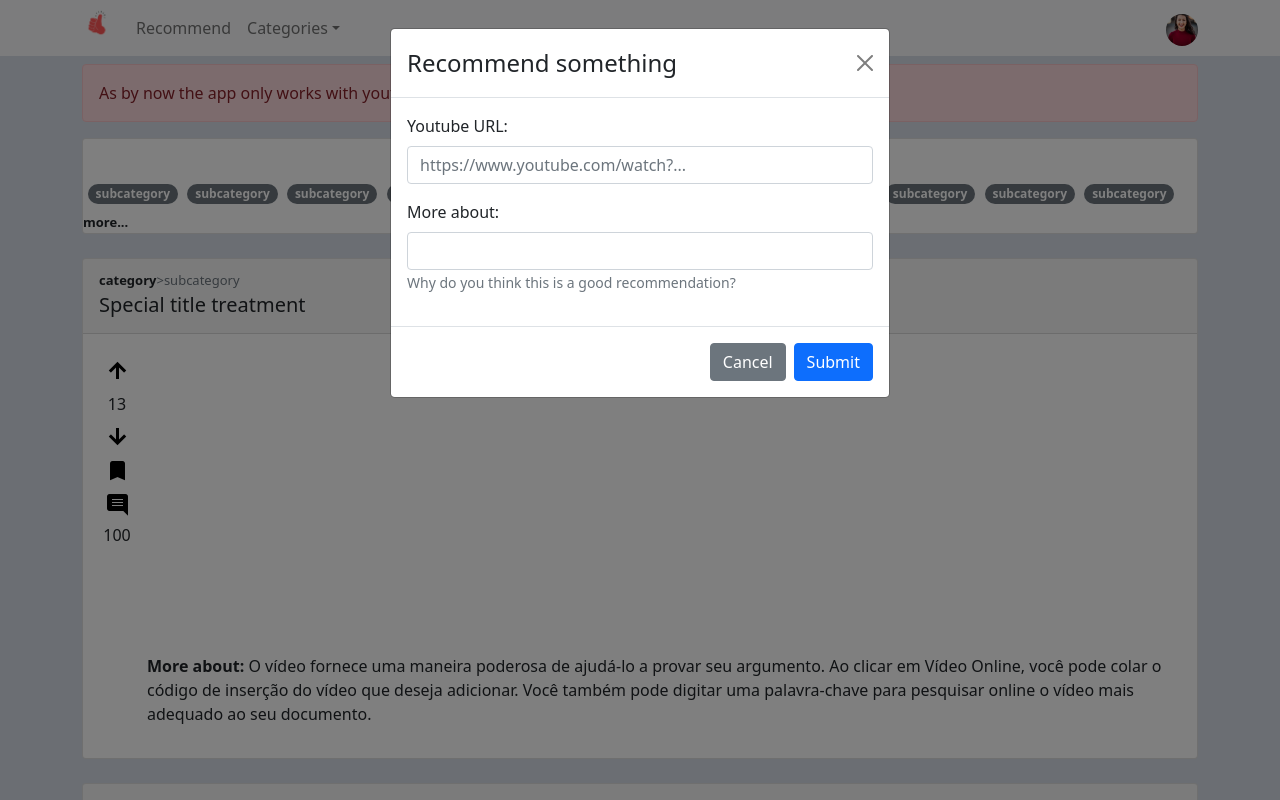
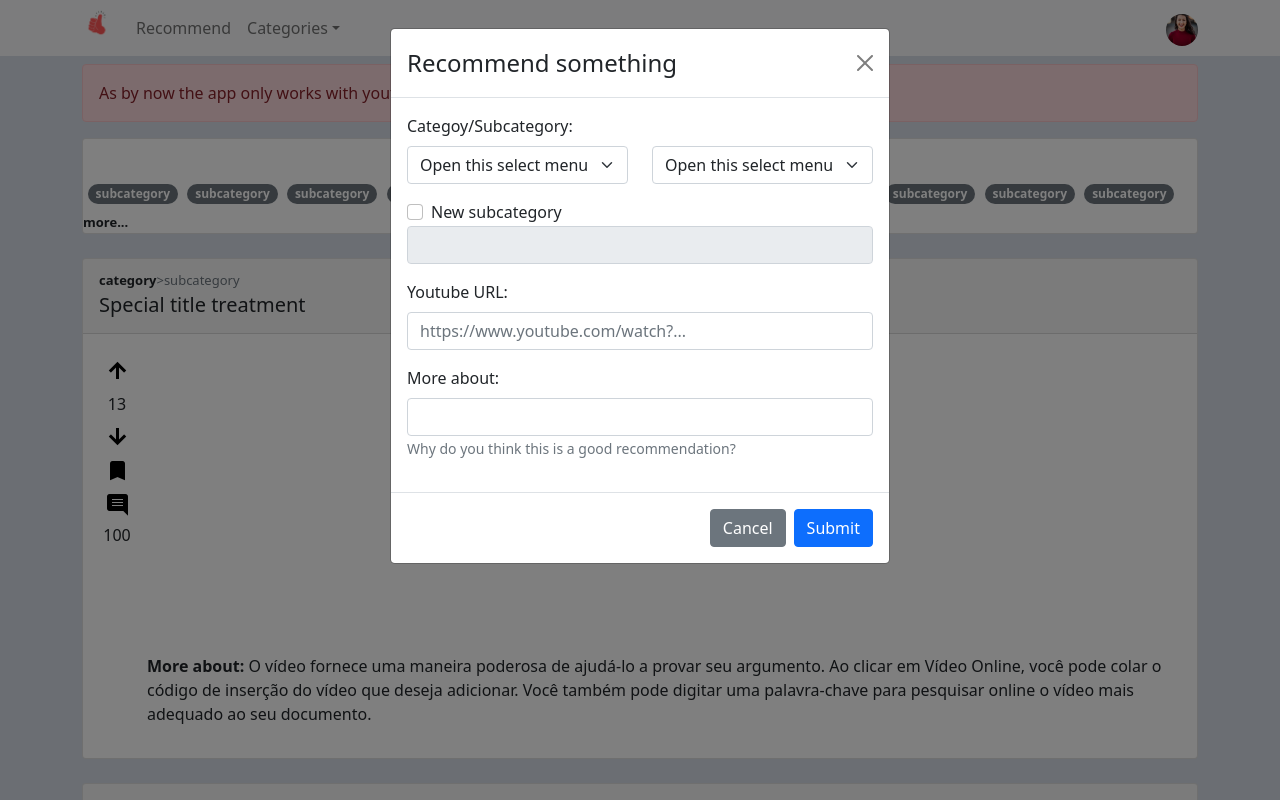
Before and after one commit to guilfer-dev/cs50-final-project, a React (Vite) app in the folder frontend/: page / in a window 1280 px wide. Both pictures are taken after a click on the button "Recommend". Shown: the top 800 px of the page. Built offline with nearby package versions, Linux system fonts and the light colour scheme; no server answers.

Commit message:
feature/new-recommendation/category-option

```diff
--- a/frontend/src/components/RecomendModal/index.jsx
+++ b/frontend/src/components/RecomendModal/index.jsx
@@ -1,4 +1,4 @@
-import { Button, Modal, Form } from 'react-bootstrap';
+import { Button, Modal, Form, Row, Col } from 'react-bootstrap';
 
 export default function AskModal({ show, handleClose }) {
     return (
@@ -12,6 +12,36 @@ export default function AskModal({ show, handleClose }) {
             </Modal.Header>
             <Modal.Body>
                 <Form>
+                    <Form.Group className="mb-3" controlId="formBasicPassword">
+                        <Form.Label>Categoy/Subcategory:</Form.Label>
+                        <Row>
+                            <Col>
+                                <Form.Select aria-label="Default select example">
+                                    <option>Open this select menu</option>
+                                    <option value="1">One</option>
+                                    <option value="2">Two</option>
+                                    <option value="3">Three</option>
+                                </Form.Select>
+                            </Col>
+                            <Col>
+                                <Form.Select aria-label="Default select example" disabled={false}>
+                                    <option>Open this select menu</option>
+                                    <option value="1">One</option>
+                                    <option value="2">Two</option>
+                                    <option value="3">Three</option>
+                                </Form.Select>
+                            </Col>
+                        </Row>
+                        <Row className='mt-3'>
+                            <Col>
+                                <Form.Check>
+                                    <Form.Check.Input type="checkbox" />
+                                    <Form.Check.Label>New subcategory</Form.Check.Label>
+                                </Form.Check>
+                                <Form.Control type="text" autoComplete='off' maxlength="15" disabled={true} />
+                            </Col>
+                        </Row>
+                    </Form.Group>
                     <Form.Group className="mb-3" controlId="formBasicEmail">
                         <Form.Label>Youtube URL: </Form.Label>
                         <Form.Control type="text" placeholder="https://www.youtube.com/watch?..." autoComplete='off' />
```
